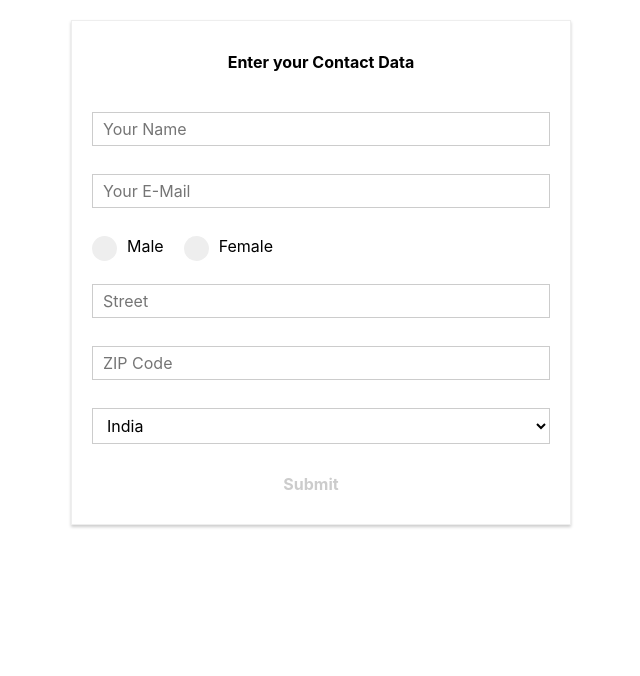
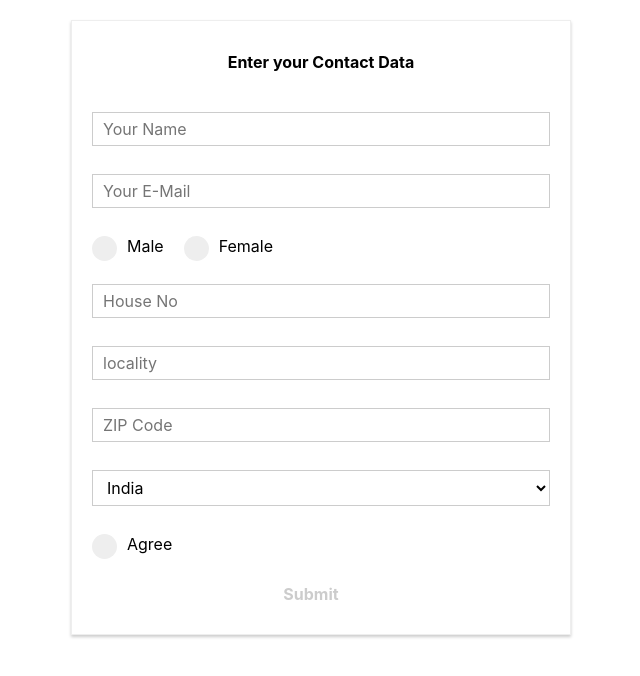
Before and after one commit to pervezalam777/react-dynamic-form, a React (Create React App) app: page / in a window 1280 px wide. Shown: the top 676 px of the page, without its empty margins (319-959 px from the left). Built offline with nearby package versions, Linux system fonts and the light colour scheme.

Commit message:
check box WIP

```diff
--- a/src/dynamic-form/component/bl/state.js
+++ b/src/dynamic-form/component/bl/state.js
@@ -1,8 +1,8 @@
 
-export const updateState = ({formData, value, id, validator}) => {
+export const updateState = ({formData, value, checked, id, validator}) => {
 
-    formData[id] = updateFormItem(formData[id], value,
-                        validator(value, formData[id].validation));
+    formData[id] = updateFormItem(formData[id], value, checked,
+                        validator(value, formData[id].validation, checked));
 
     let formIsValid = true;
     for (let id in formData) {
@@ -12,10 +12,13 @@ export const updateState = ({formData, value, id, validator}) => {
     return {form: formData, formIsValid: formIsValid}
 }
 
-const updateFormItem = (formItem, value, isValid) => {
+const updateFormItem = (formItem, value, checked, isValid) => {
     let item = {...formItem }
     item.value = value;
     item.valid = isValid;
     item.touched = true;
+    if(item.elementType === "inputCheckbox"){
+        item.elementConfig.checked = checked
+    }
     return item
 }
--- a/src/dynamic-form/component/bl/validator.js
+++ b/src/dynamic-form/component/bl/validator.js
@@ -1,6 +1,8 @@
 
-export const performValidity = (value, rules) => {
+export const performValidity = (value, rules, checked) => {
     if (!rules) return true;
+
+    if(rules.required && checked !== undefined && checked === false) return false;
 
     if (rules.required && value.trim() === '') return false;
 
--- a/src/dynamic-form/component/builder.js
+++ b/src/dynamic-form/component/builder.js
@@ -38,6 +38,7 @@ export class Builder extends Component {
                         touched={element.config.touched}
                         elementId={element.id}
                         group={element.config.group}
+                        checkBoxLabel={element.config.checkBoxLabel}
                         changed={this.elementChangedHandler} />
                 ))}
                 <Button btnType="Success" disabled={!data.formIsValid}>Submit</Button>
--- a/src/dynamic-form/component/ui/input/Input.js
+++ b/src/dynamic-form/component/ui/input/Input.js
@@ -15,6 +15,22 @@ const RadioGroup = (props) => {
                 <span className={classes.Checkmark}></span>
         </label>
     ));
+}
+
+const CheckBox = (props) => {
+    return (
+        <label htmlFor={props.elementConfig.elementId}
+            className={classes.RadioContainer}>
+            {props.checkBoxLabel}
+            <input
+                id={props.elementId}
+                data-id={props.elementId}
+                className={classes.Radio}
+                {...props.elementConfig}
+                onChange={props.changed}/>
+                <span className={classes.Checkmark}></span>
+        </label>
+    );
 }
 
 const TextArea = (props) => {
@@ -75,6 +91,10 @@ const Input = ( props ) => {
             containerClasses.push(classes.Radio)
             inputElement = <RadioGroup {...props} />;
             break;
+        case ('inputCheckbox'):
+            containerClasses.push(classes.Radio)
+            inputElement = <CheckBox {...props} />;
+            break;
         default:
             inputElement = <InputText {...props}
             inputClasses={inputClasses.join(' ')} />;
--- a/src/forms/user/config.js
+++ b/src/forms/user/config.js
@@ -54,11 +54,24 @@ export const USER_FORM_DATA = {
             valid: false,
             touched: false
         },
-        street: {
+        house: {
             elementType: 'input',
             elementConfig: {
                 type: 'text',
-                placeholder: 'Street'
+                placeholder: 'House No'
+            },
+            value: '',
+            validation: {
+                required: true
+            },
+            valid: false,
+            touched: false
+        },
+        locality: {
+            elementType: 'input',
+            elementConfig: {
+                type: 'text',
+                placeholder: 'locality'
             },
             value: '',
             validation: {
@@ -97,7 +110,23 @@ export const USER_FORM_DATA = {
             value: 'india',
             validation: {},
             valid: true
-        }
+        },
+        agree: {
+            elementType: 'inputCheckbox',
+            elementConfig: {
+                type: 'checkbox',
+                name:"agree",
+                value:"agreed",
+                checked:false
+            },
+            checkBoxLabel:"Agree",
+            value: "",
+            validation: {
+                required: true
+            },
+            valid: false,
+            touched: false
+        },
 
     },
     formIsValid: false
--- a/src/forms/user/index.js
+++ b/src/forms/user/index.js
@@ -35,10 +35,15 @@ export class UserFrom extends Component {
         const newState = getUpdateFormState({
             formData:shallowClone,
             value:event.target.value,
+            checked:this.getCheckValue(event),
             id:inputIdentifier,
             validator:checkValidity
         });
         this.setState(newState);
+    }
+
+    getCheckValue = ({target:{type, checked}}) => {
+        return type === "checkbox" ? checked : undefined;
     }
 
     render(){
```
Also changed, not shown: 1 other file (tests, documents, lock files or other folders).
